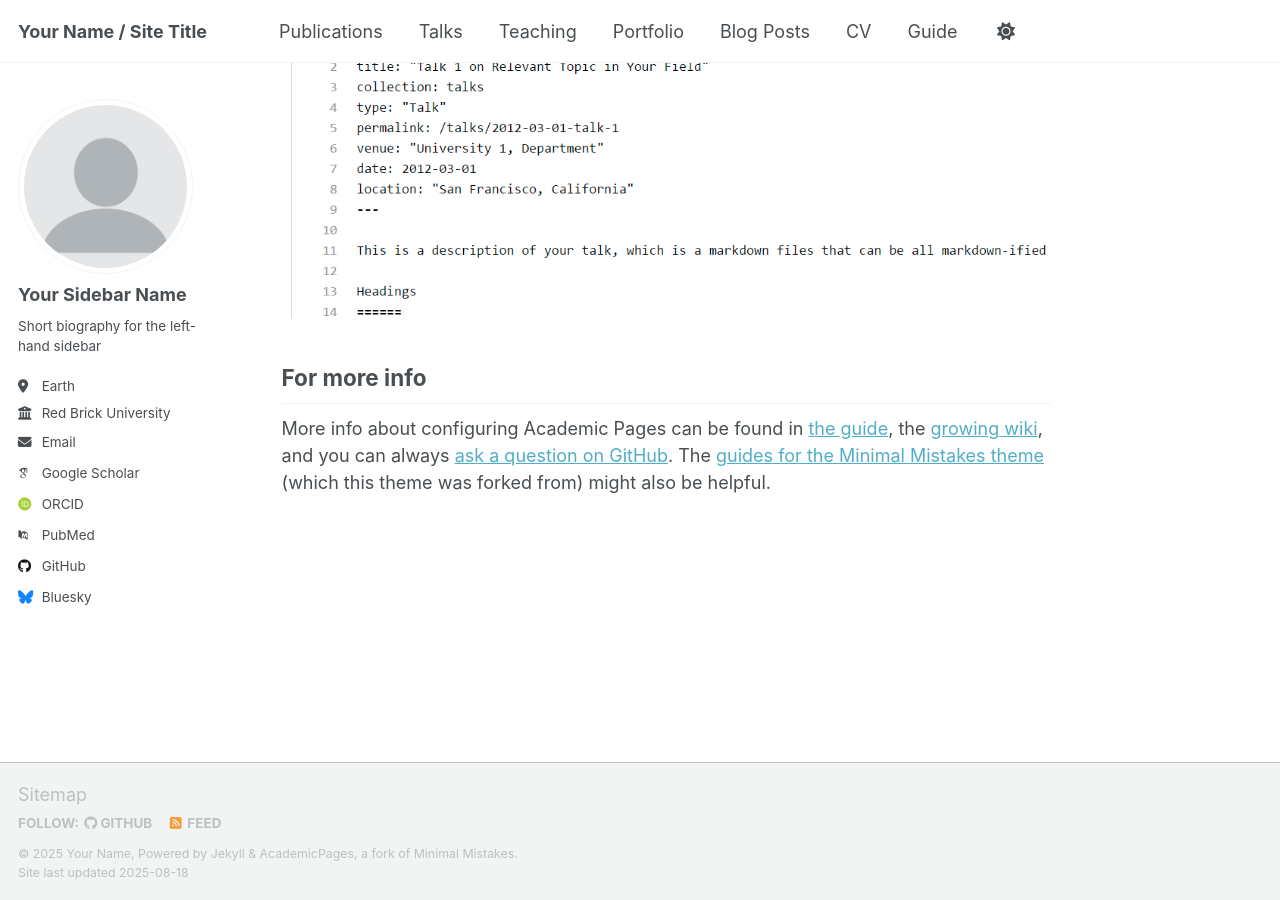
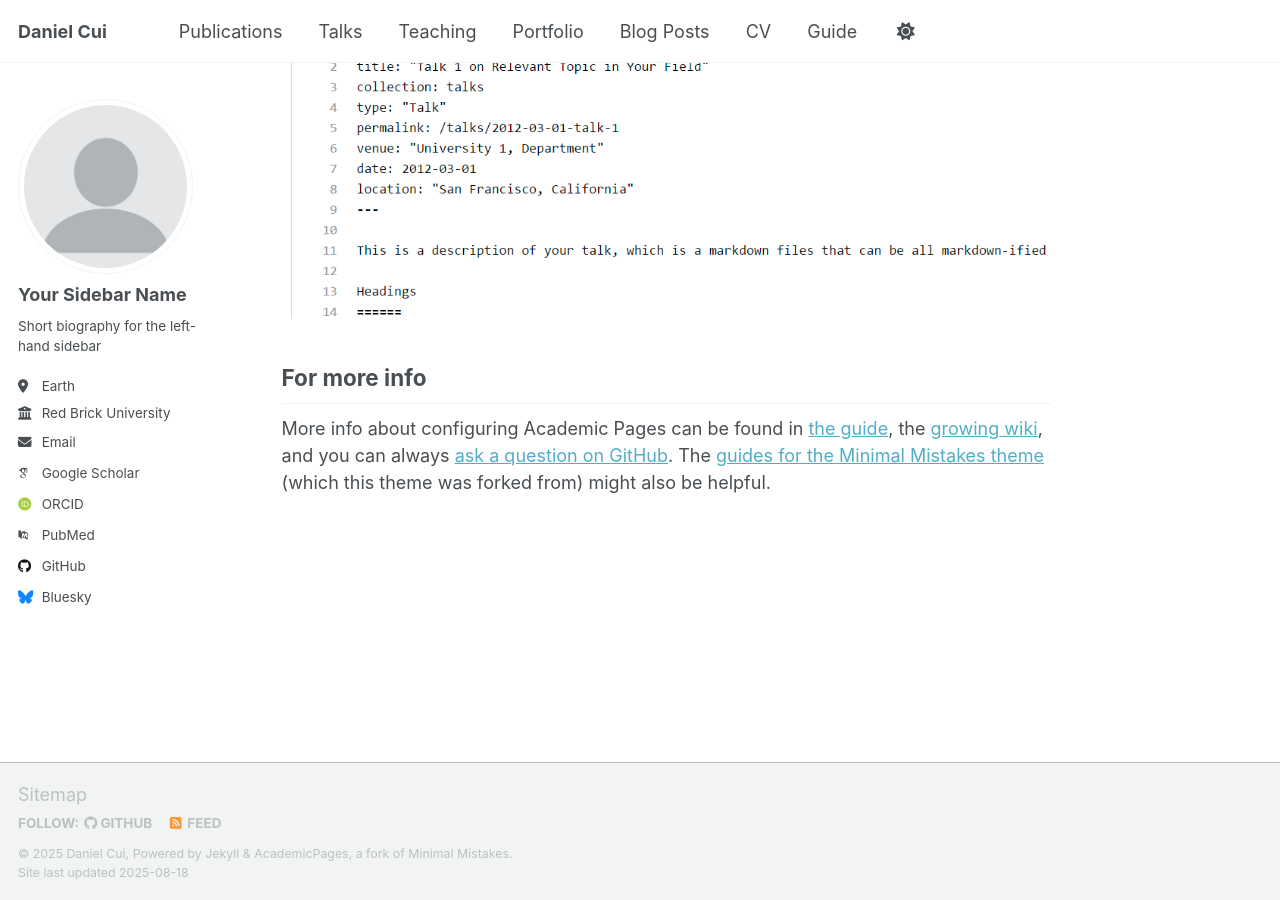
Before and after one commit to metaphotonicbear23/metaphotonicbear23.github.io, a Jekyll site: the page built from _pages/about.md, in a window 1280 px wide and 900 px high, scrolled down 2880 px. Built offline with Jekyll 4.4.1, drawn with Linux system fonts in a browser that asks for light colours; some web fonts are replaced; a script that is not in the unit is left out.

Commit message:
Update _config.yml

```diff
--- a/_config.yml
+++ b/_config.yml
@@ -9,11 +9,11 @@
 # Basic Site Settings
 locale                   : "en-US"
 site_theme               : "default" # Currently available options are "default", "air"
-title                    : "Your Name / Site Title"
+title                    : "Daniel Cui"
 title_separator          : "-"
-name                     : &name "Your Name"
+name                     : &name "Daniel Cui"
 description              : &description "personal description"
-url                      : https://academicpages.github.io # the base hostname & protocol for your site e.g. "https://[your GitHub username].github.io" or if you already have some other page hosted on Github then use "https://[your GitHub username].github.io/[Your Repo Name]"
+url                      : https://metaphotonicbear23.github.io # the base hostname & protocol for your site e.g. "https://[your GitHub username].github.io" or if you already have some other page hosted on Github then use "https://[your GitHub username].github.io/[Your Repo Name]"
 baseurl                  : "" # the subpath of your site, e.g. "/blog"
 repository               : "academicpages/academicpages.github.io"
 
```
